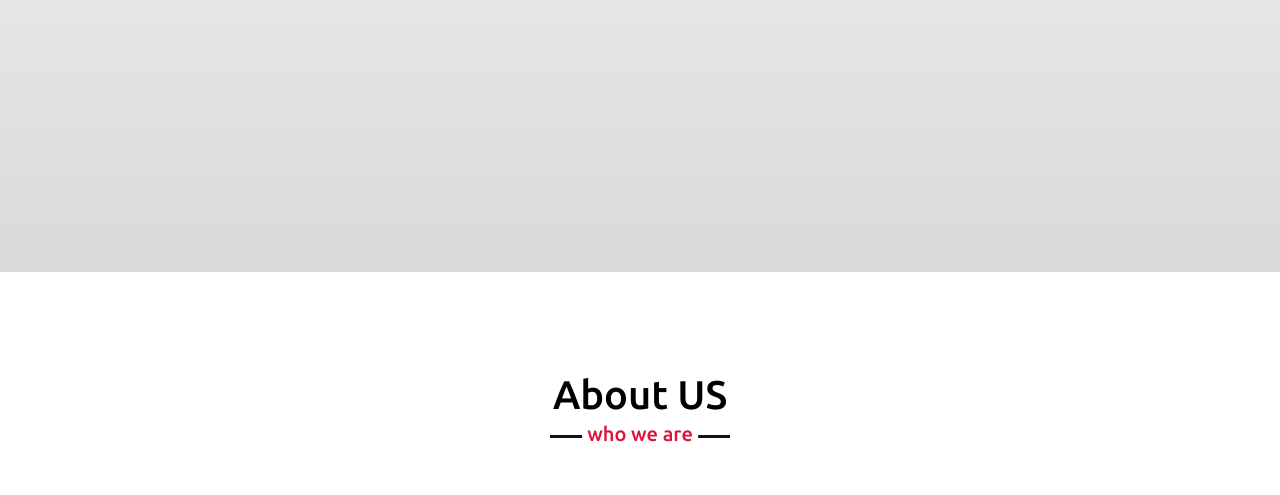
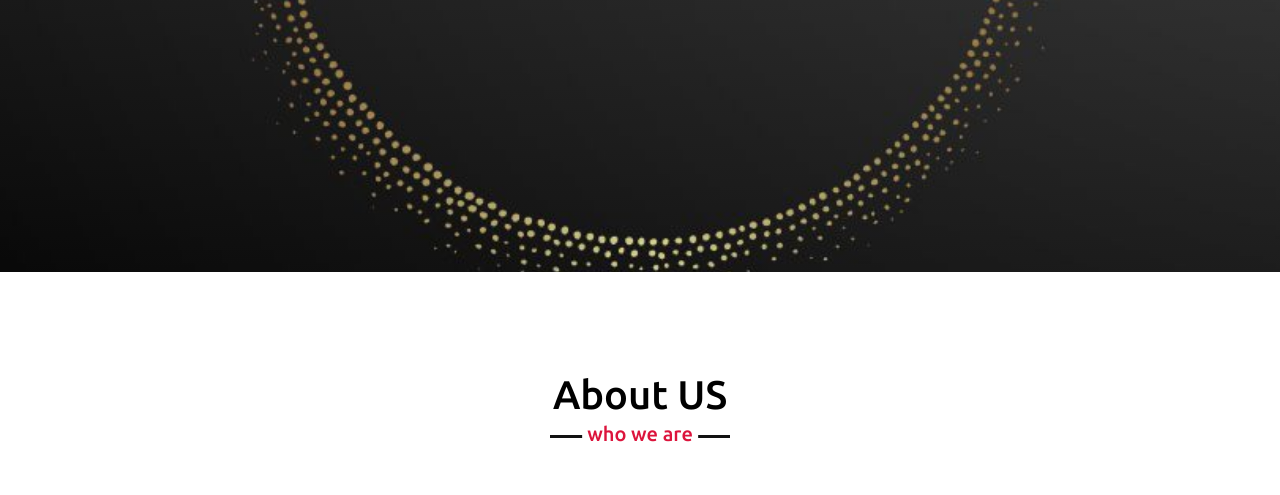
Before and after one commit to InspireLeather/InspireLeather, a plain HTML site: page index.html in a window 1280 px wide. Shown: the part 528-1023 px from the top of the page. Drawn offline with nearby package versions, Linux system fonts and the light colour scheme.

Commit message:
Update style.css

```diff
--- a/style.css
+++ b/style.css
@@ -165,7 +165,7 @@ section .title::after{
 /* home section styling */
 .home{
     display: flex;
-    background:linear-gradient(to bottom, rgba(255,255,255,0.15) 0%, rgba(0,0,0,0.15) 100%), url("Assets/images/bg.jpg") no-repeat left;
+    background:linear-gradient(to bottom, rgba(255,255,255,0.15) 0%, rgba(0,0,0,0.15) 100%), url("bg.jpg") no-repeat left;
     height: 100vh;
     color: #fff;
     min-height: 500px;
```
